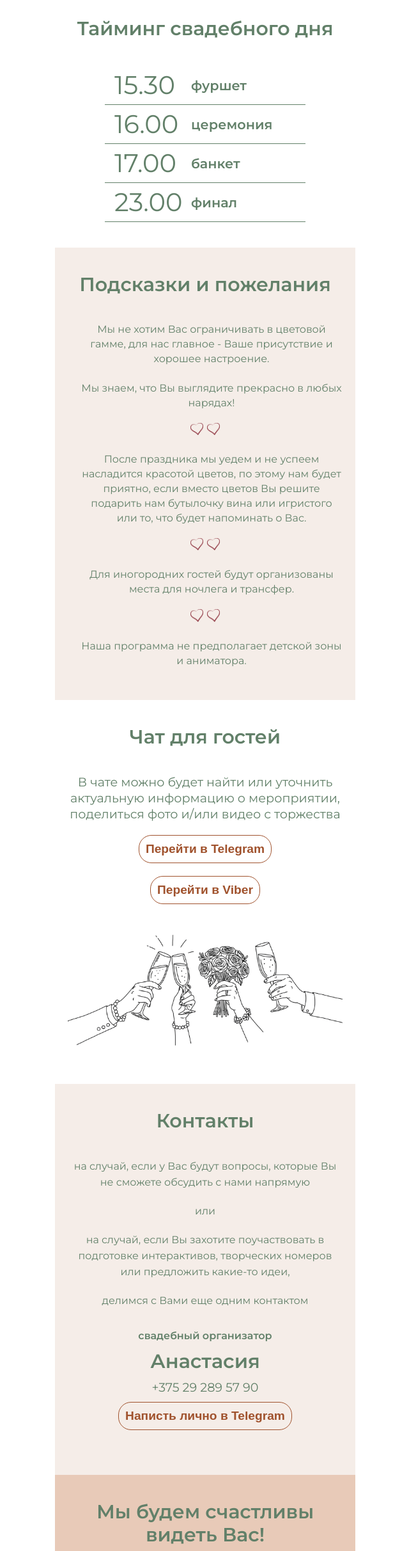
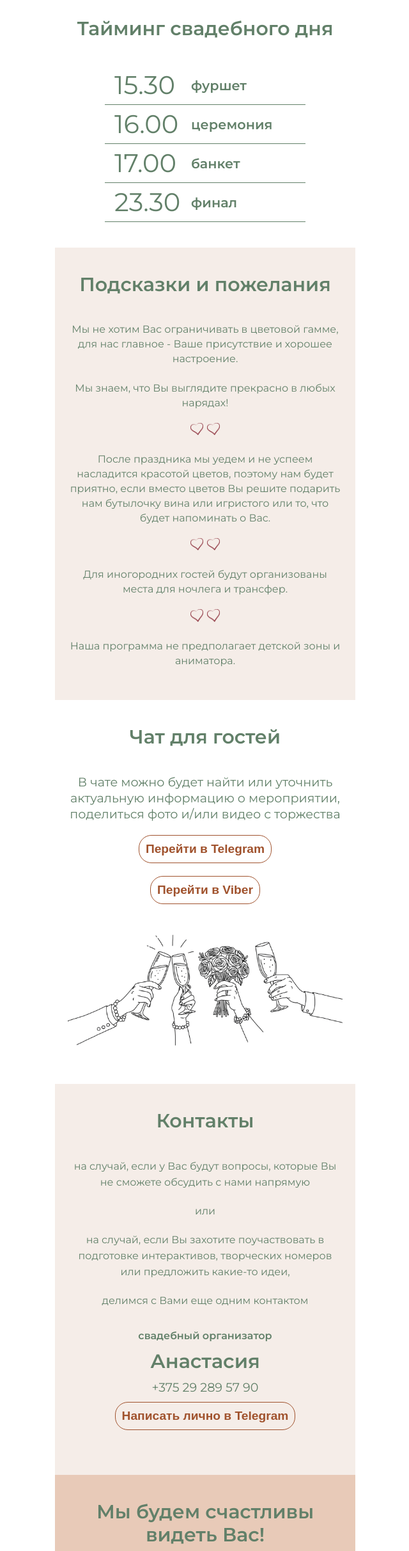
Before and after one commit to MaximMalyavko85/wedding, a React (Create React App) app: page / in a window 1280 px wide. Shown: the part 1867-4291 px from the top of the page at 64% size, without its empty margins (319-959 px from the left). Built offline with nearby package versions, Linux system fonts and the light colour scheme.

Commit message:
FEAT: minore fixing

```diff
--- a/src/App.css
+++ b/src/App.css
@@ -419,7 +419,6 @@ h5.calendar-text {
 .details_item h5 {
   position: relative;
   margin-top: 10px;
-  padding-left: 20px;
   margin-bottom: 10px;
   font-size: 1rem;
   line-height: 23px;
--- a/src/components/Contacts.jsx
+++ b/src/components/Contacts.jsx
@@ -27,7 +27,7 @@ const ContactsSection = () => (
         href="https://t.me/anastasiya_dyubaylo"
         target="_blank"
         rel="noopener noreferrer">
-        <button>Написть лично в Telegram</button>
+        <button>Написать лично в Telegram</button>
       </a>
     </div>
   </motion.section>
--- a/src/components/Details.jsx
+++ b/src/components/Details.jsx
@@ -21,7 +21,7 @@ const DetailsSection = () => (
 
 
      <div className="details_item">
-      <h5>После праздника мы уедем и не успеем насладится красотой цветов, по этому нам будет приятно, если вместо цветов Вы решите подарить нам бутылочку вина или игристого или то, что будет напоминать о Вас.
+      <h5>После праздника мы уедем и не успеем насладится красотой цветов, поэтому нам будет приятно, если вместо цветов Вы решите подарить нам бутылочку вина или игристого или то, что будет напоминать о Вас.
       </h5>
     </div>
 
--- a/src/components/EventDetails.jsx
+++ b/src/components/EventDetails.jsx
@@ -73,7 +73,7 @@ const EventDetails = () => (<>
 
           <div className="timing_container">
           <div className="timing_item">
-            <h2>23.00</h2>
+            <h2>23.30</h2>
             <h5>финал</h5>
           </div>
         </div>
```
